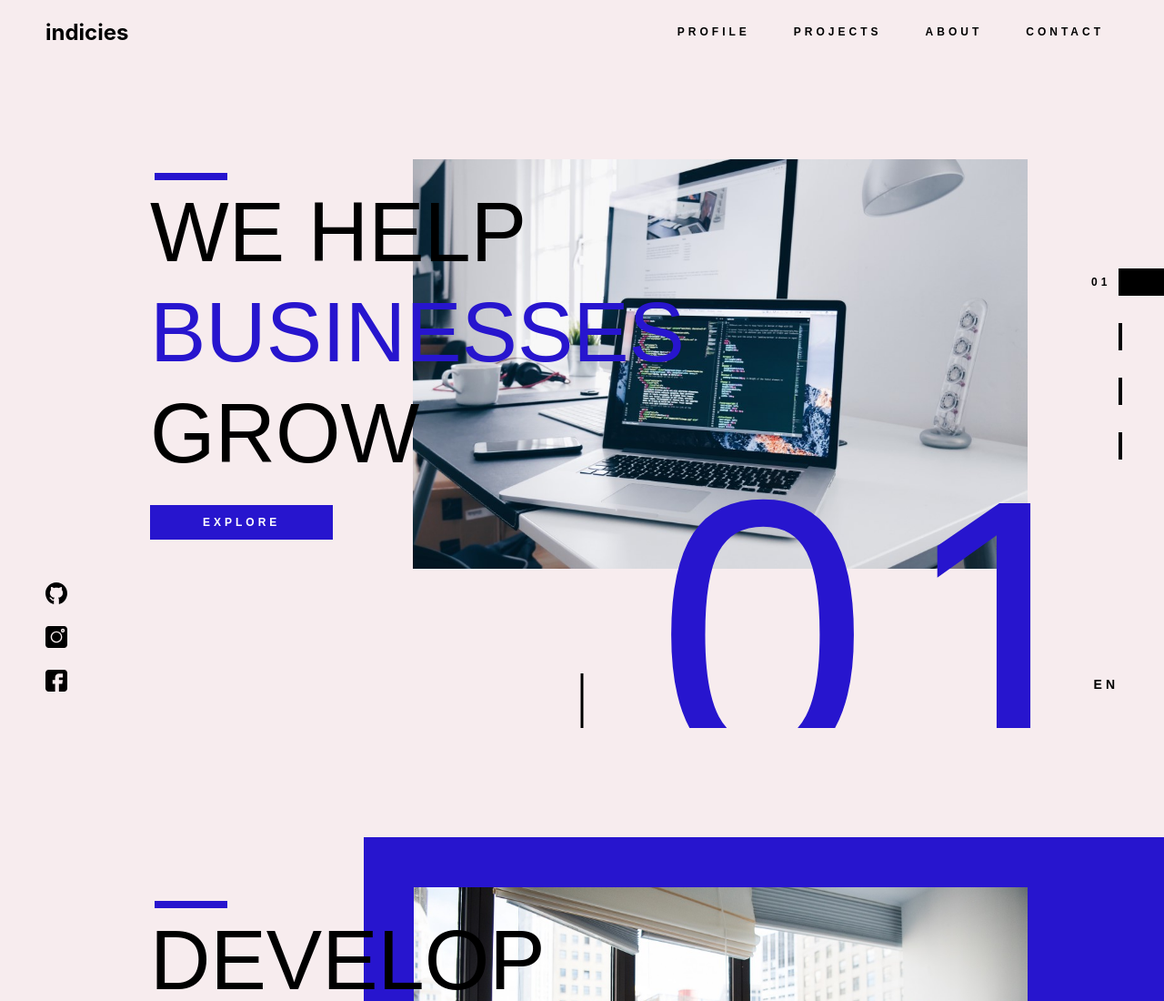
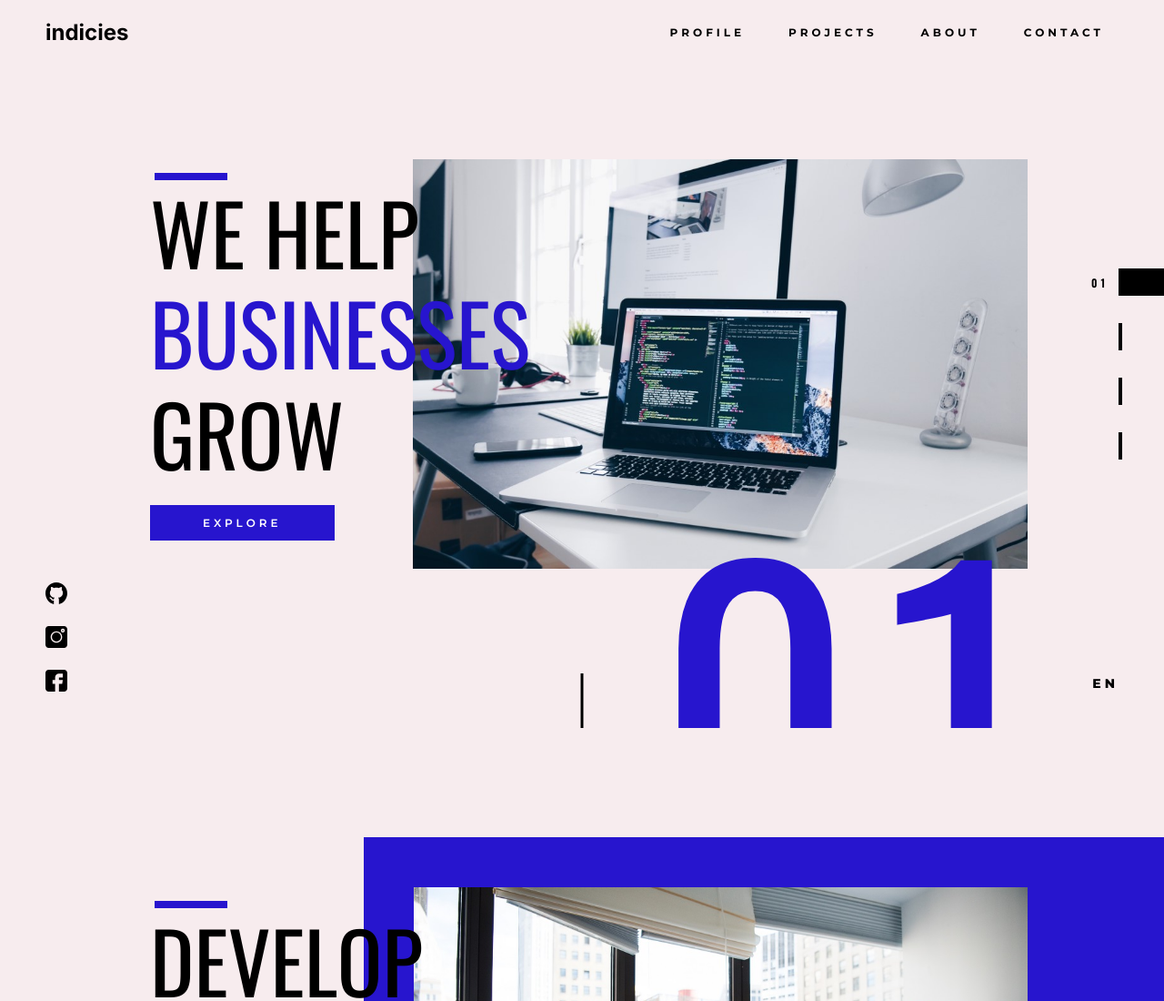
Before and after one commit to Michael-Gatmaitan/Indicies, a plain HTML site: page index.html in a window 1280 px wide. Shown: the top 1100 px of the page at 91% size. Drawn offline with nearby package versions, Linux system fonts and the light colour scheme.

Commit message:
Watch SCSS file forgotten, Font fixed.

```diff
--- a/public/style.css
+++ b/public/style.css
@@ -1,3 +1,4 @@
+@import url("https://fonts.googleapis.com/css2?family=Inter:wght@700&family=Montserrat:wght@400;500;600;700;800;900&family=Oswald:wght@400;500;600;700&display=swap");
 html, body {
   margin: 0;
   padding: 0;
```
Also changed, not shown: 1 other file.
